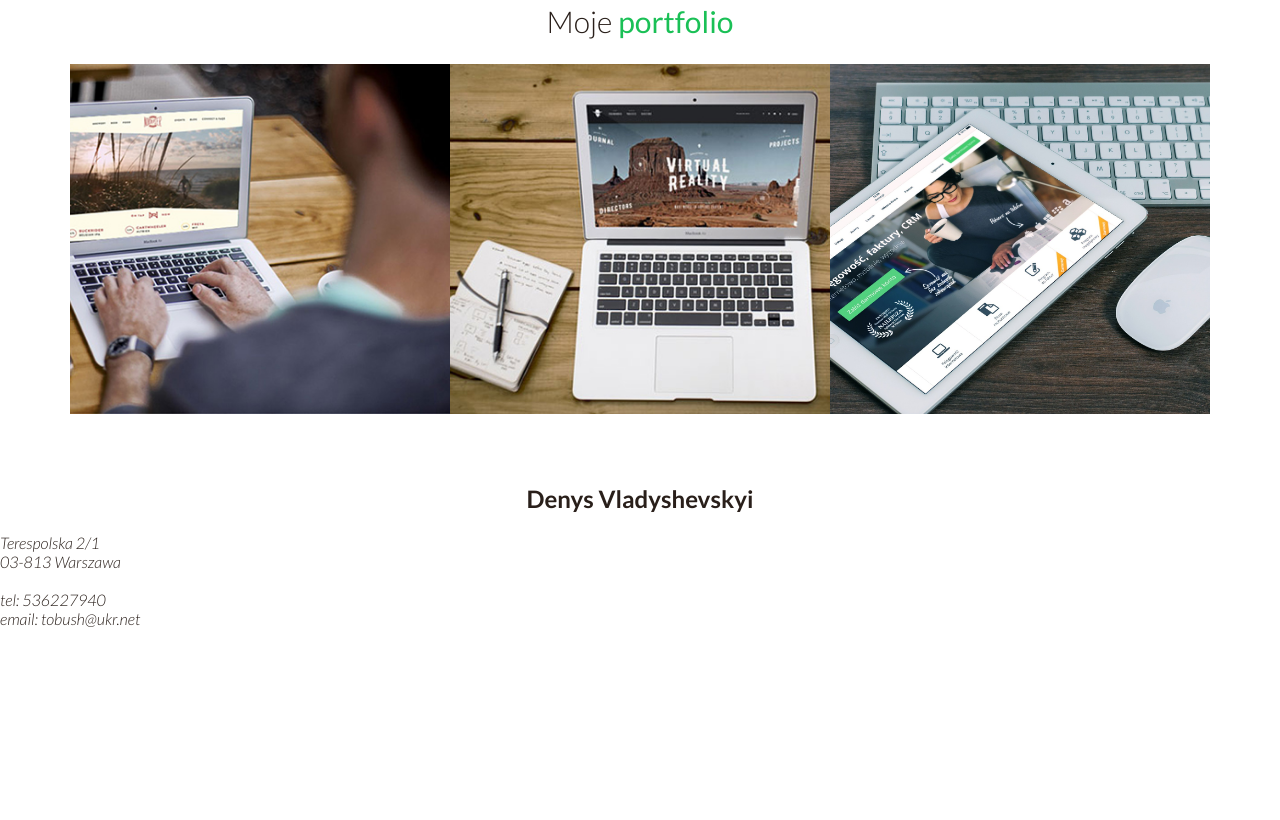
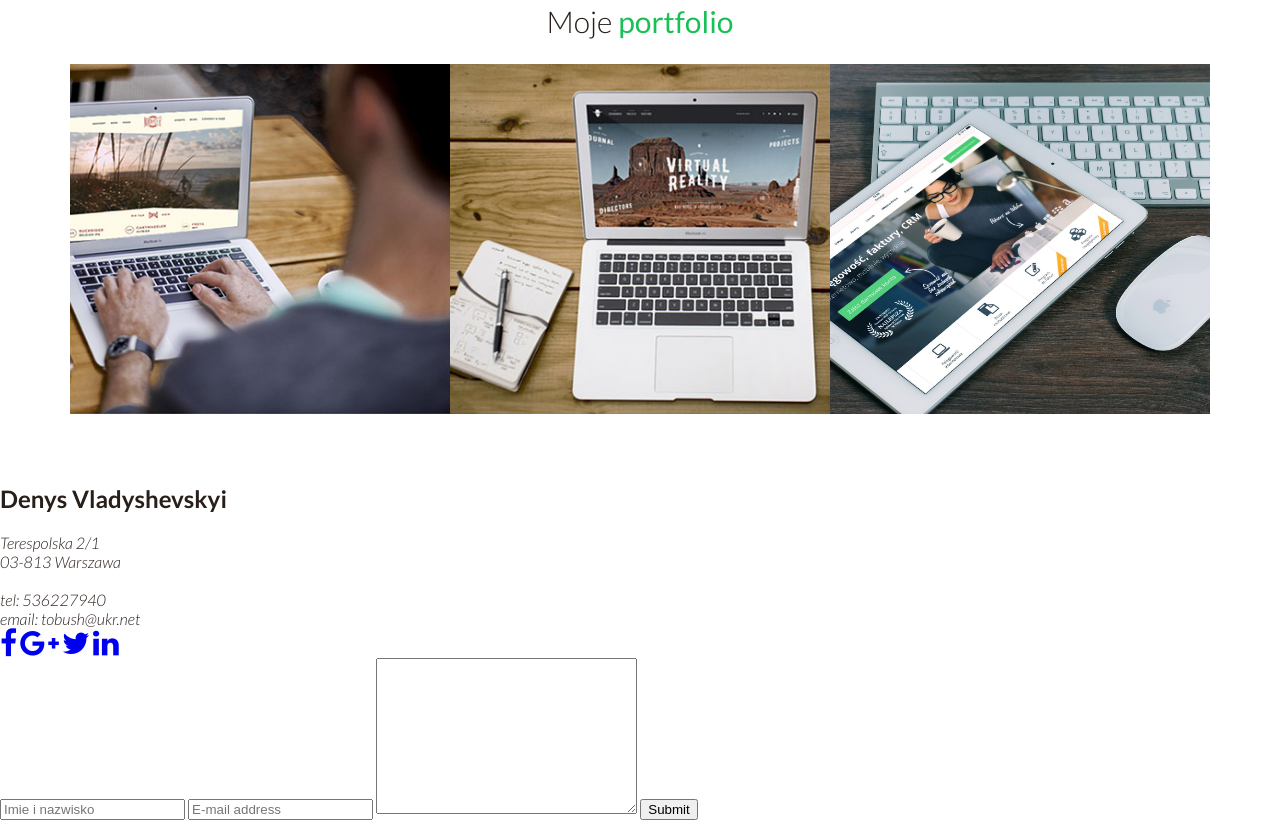
Before and after one commit to tobush/portfolio-dv, a plain HTML site: page index.html in a window 1280 px wide. Shown: the part 1690-2510 px from the top of the page. Before the commit the page ends 2318 px from the top, so only its background shows below. Drawn offline with Linux system fonts and the light colour scheme.

Commit message:
latest for today

```diff
--- a/css/style.css
+++ b/css/style.css
@@ -9,7 +9,7 @@ body {
     margin: 0;
 }
 
-h1, h2 {
+h1 {
     text-align: center;
 }
 
@@ -70,6 +70,7 @@ h1, h2 {
     font-family: 'Roboto', sans-serif;
     font-weight: 100;
     margin-top: 0;
+    text-align: center;
 }
 
 .main-header-content span {
@@ -95,6 +96,7 @@ h1, h2 {
     font-weight: 300;
     margin-top: 60px;
     margin-bottom: 35px;
+    text-align: center;
 }
 
 #about > h2 > span {
@@ -163,6 +165,7 @@ figure figcaption {
 #portfolio > h2 {
     font-size: 30px;
     font-weight: 300;
+    text-align: center;
 }
 
 #portfolio span {
@@ -228,3 +231,39 @@ figure figcaption {
     right: 0;
     color: #fff;
 }
+
+#contact {
+
+}
+
+i {
+    font-size: 100px;
+}
+
+.contact-social-icons a {
+    text-decoration: none;
+}
+
+.contact-social-icons .link-1::before {
+    content: "\f09a";
+    font-family: 'fontawesome';
+    font-size: 30px;
+}
+
+.contact-social-icons .link-2::before {
+    content: "\f0d5";
+    font-family: 'fontawesome';
+    font-size: 30px;
+}
+
+.contact-social-icons .link-3::before {
+    content: "\f099";
+    font-family: 'fontawesome';
+    font-size: 30px;
+}
+
+.contact-social-icons .link-4::before {
+    content: "\f0e1";
+    font-family: 'fontawesome';
+    font-size: 30px;
+}
--- a/index.html
+++ b/index.html
@@ -102,8 +102,24 @@
                 tel: 536227940 <br />
                 email: tobush@ukr.net<br />
             </address>
+            <div class="contact-social-icons">
+                <a href="https://facebook.com" class="link-1"></a>
+                <a href="https://google.com" class="link-2"></a>
+                <a href="https://twitter.com" class="link-3"></a>
+                <a href="https://linkedin.com" class="link-4"></a>
+            </div>
         </div>
-        <div class="contact-form"></div>
+        <div class="contact-form">
+          <form action="" method="post">
+            <input type="text" placeholder="Imie i nazwisko">
+            <input type="email" placeholder="E-mail address">
+            <textarea name="message" id="textarea" cols="30" rows="10">
+
+            </textarea>
+            <a href="https://facebook.com"></a>
+            <input type="submit">
+          </form>
+        </div>
     </section>
 </body>
 </html>
```
